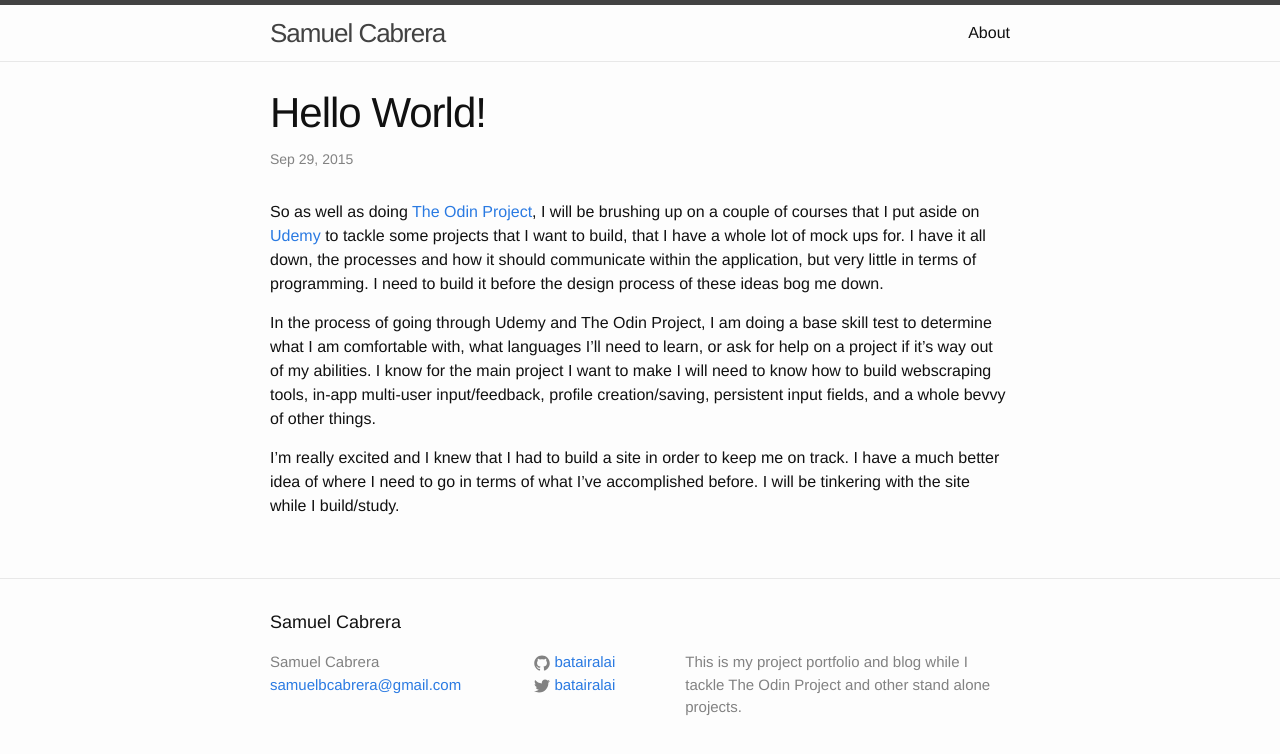
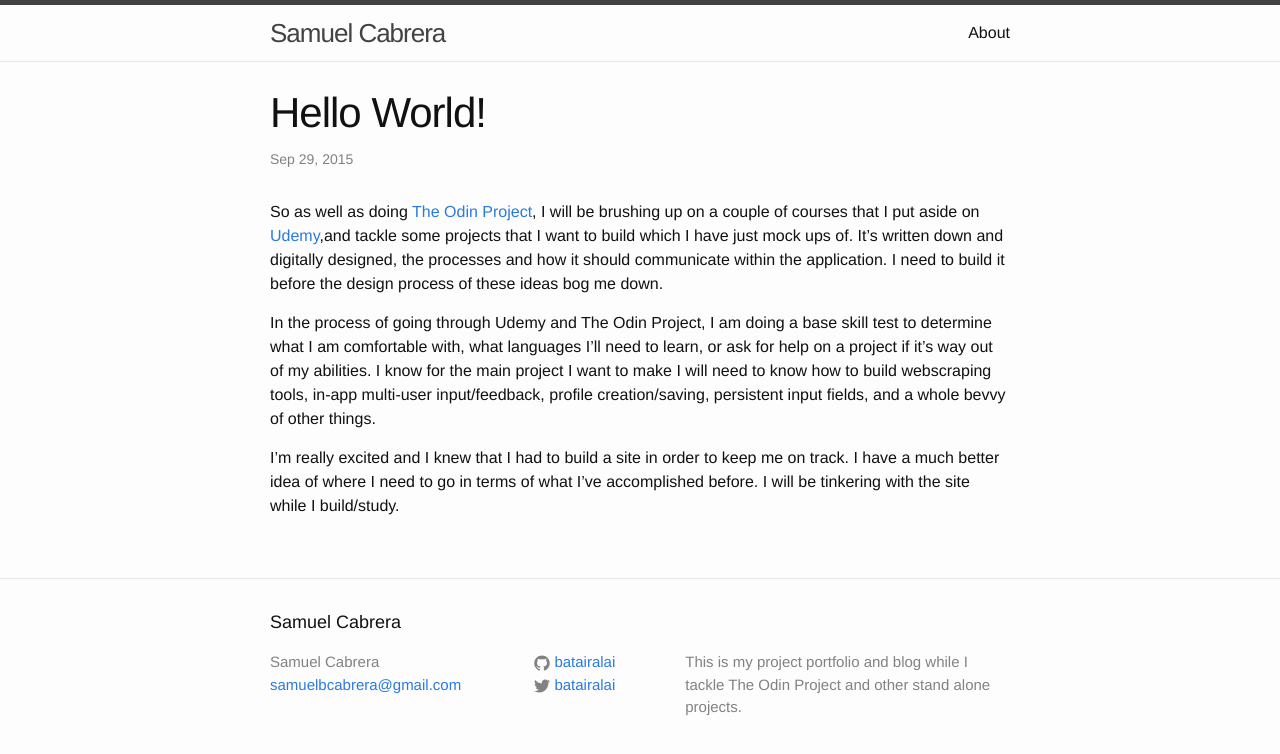
Before and after one commit to BatairAlai/BatairAlai.github.io, a Jekyll site: the page built from _posts/2015-09-29-Hello-World.markdown, in a window 1280 px wide. Shown: the top 754 px of the page. Built offline with Jekyll 4.4.1, drawn with Linux system fonts in a browser that asks for light colours.

Commit message:
Edited for brevity
Clarity and grammar

```diff
--- a/_posts/2015-09-29-Hello-World.markdown
+++ b/_posts/2015-09-29-Hello-World.markdown
@@ -6,7 +6,7 @@ categories: first beginning post update
 ---
 
 
-So as well as doing [The Odin Project][odin], I will be brushing up on a couple of courses that I put aside on [Udemy][udemy] to tackle some projects that I want to build, that I have a whole lot of mock ups for. I have it all down, the processes and how it should communicate within the application, but very little in terms of programming. I need to build it before the design process of these ideas bog me down.
+So as well as doing [The Odin Project][odin], I will be brushing up on a couple of courses that I put aside on [Udemy][udemy],and tackle some projects that I want to build which I have just mock ups of. It's written down and digitally designed, the processes and how it should communicate within the application. I need to build it before the design process of these ideas bog me down.
 
 In the process of going through Udemy and The Odin Project, I am doing a base skill test to determine what I am comfortable with, what languages I'll need to learn, or ask for help on a project if it's way out of my abilities. I know for the main project I want to make I will need to know how to build webscraping tools, in-app multi-user input/feedback, profile creation/saving, persistent input fields, and a whole bevvy of other things.
 
```
